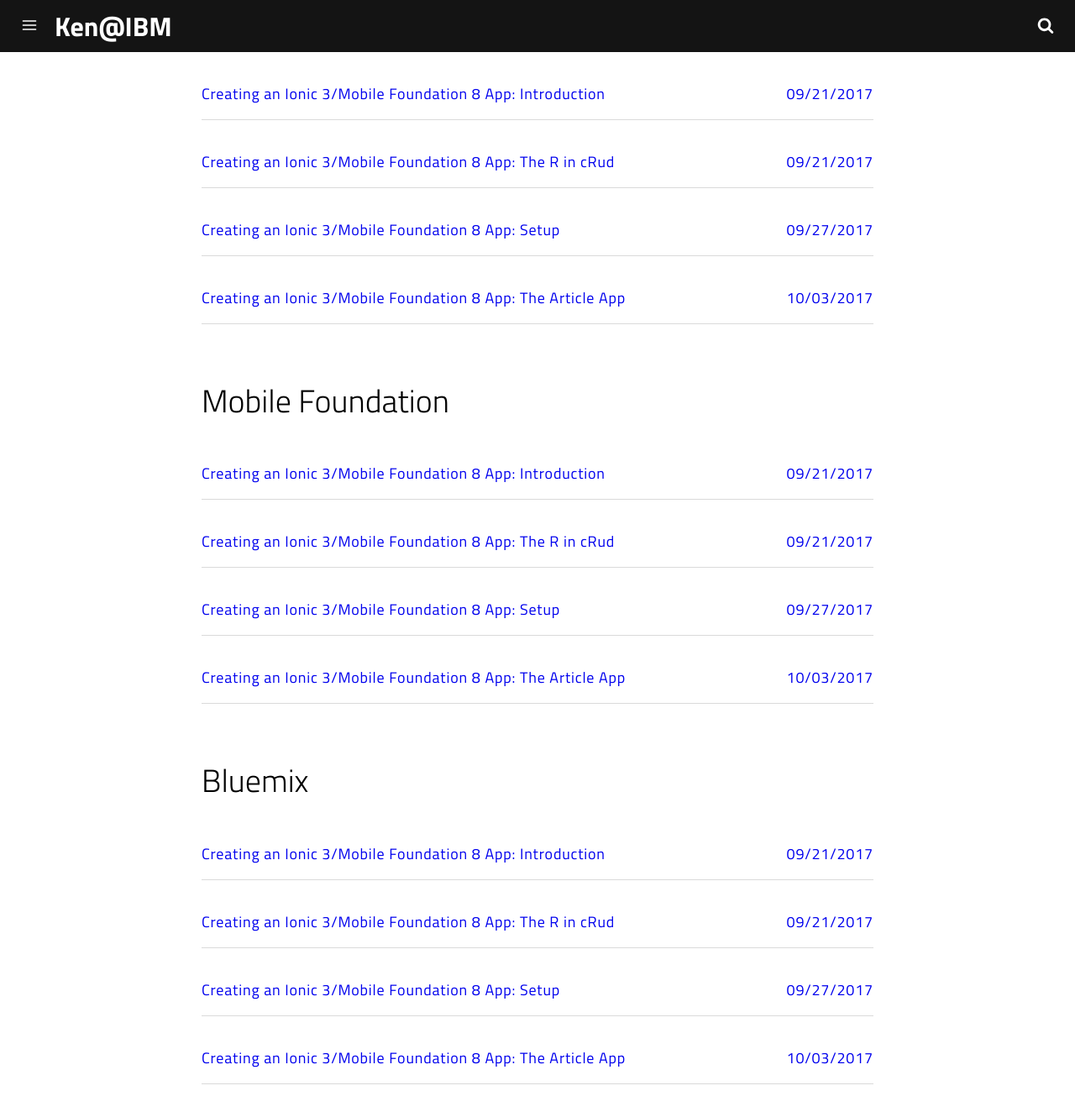
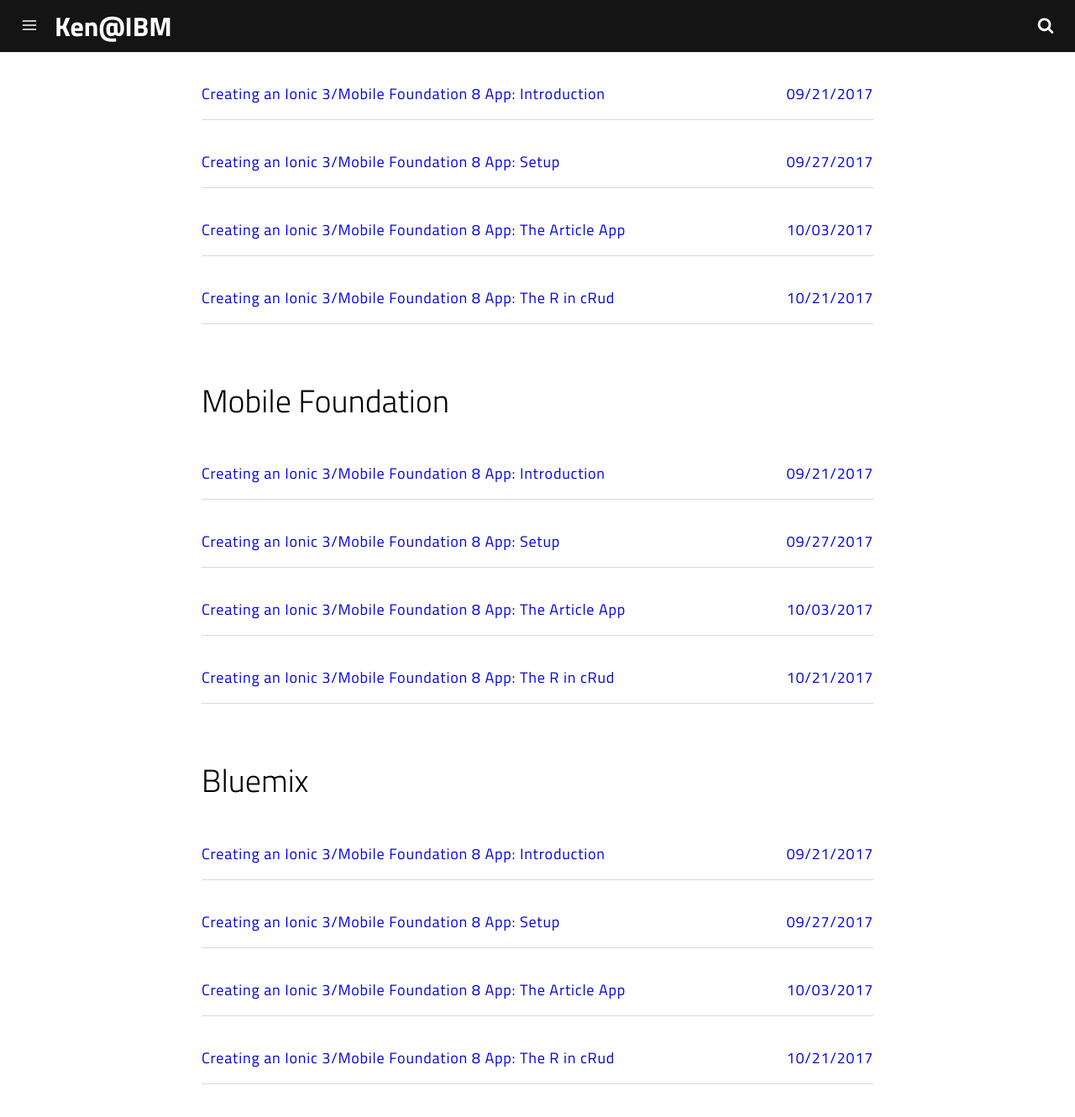
Before and after one commit to nelsonkd/kenatibm.github.io, a Jekyll site: the page built from tags.html, in a window 1280 px wide and 1400 px high, scrolled down 228 px. Shown: the top 1330 px of the window at 84% size. Built offline with Jekyll 4.4.1, drawn with Linux system fonts in a browser that asks for light colours.

Commit message:
Updated Date of last tutorial

```diff
--- a/_posts/2017-10-07-article-ionic-mobile-foundation-r-in-crud.md
+++ b/_posts/2017-10-07-article-ionic-mobile-foundation-r-in-crud.md
@@ -1,8 +1,8 @@
 ---
 layout: post
 title: "Creating an Ionic 3/Mobile Foundation 8 App: The R in cRud"
-date: 2017-09-21 11:59:40
-image: 'http://res.cloudinary.com/kenatibm/image/upload/bo_2px_solid_rgb:dddddd/v1506035859/Developer%20Day/blog%202017/2017-09-21.png'
+date: 2017-10-21 11:59:40
+image: 'http://res.cloudinary.com/kenatibm/image/upload/bo_2px_solid_rgb:dddddd/v1506035859/Developer%20Day/blog%202017/2017-10-21.png'
 description: This multi-part tutorial will demonstrate how to build a simple CRUD Ionic 3 and IBM Mobile Foundation Application.
 category: 'Mobile'
 tags:
```
